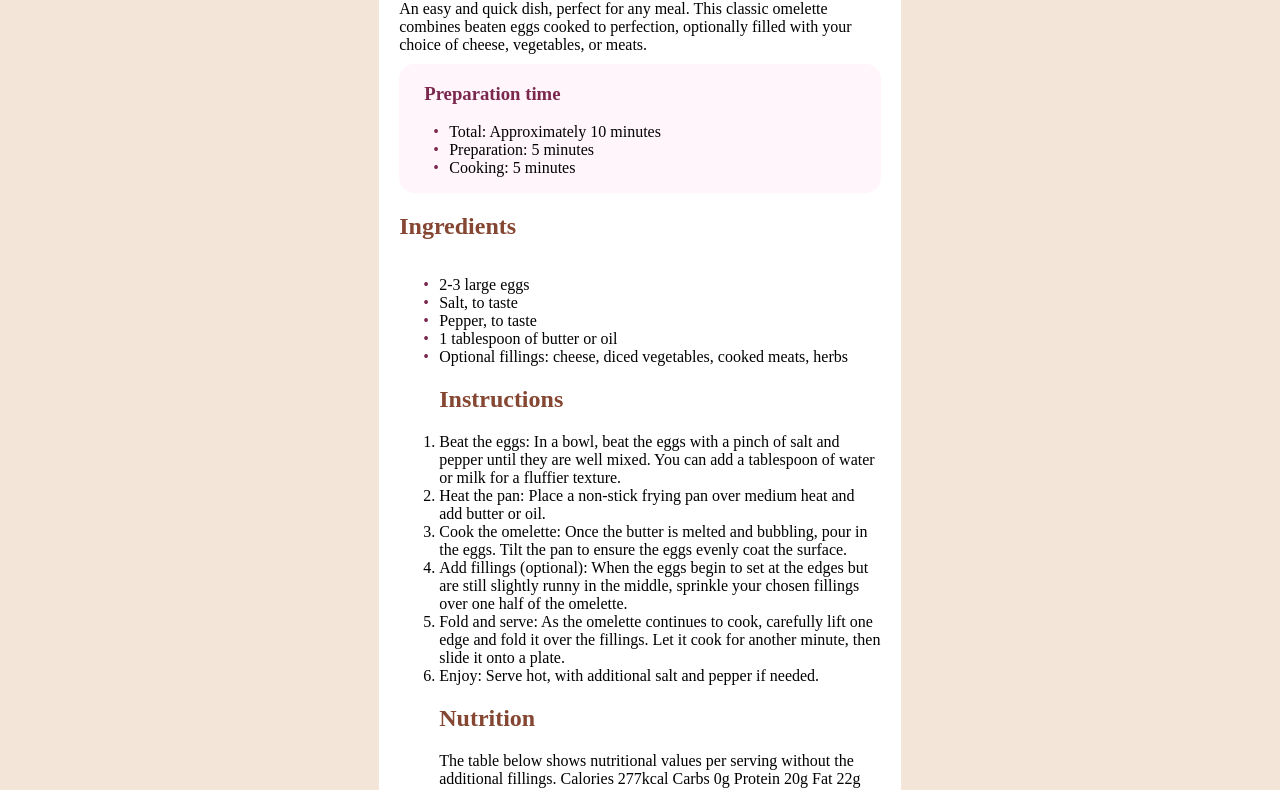
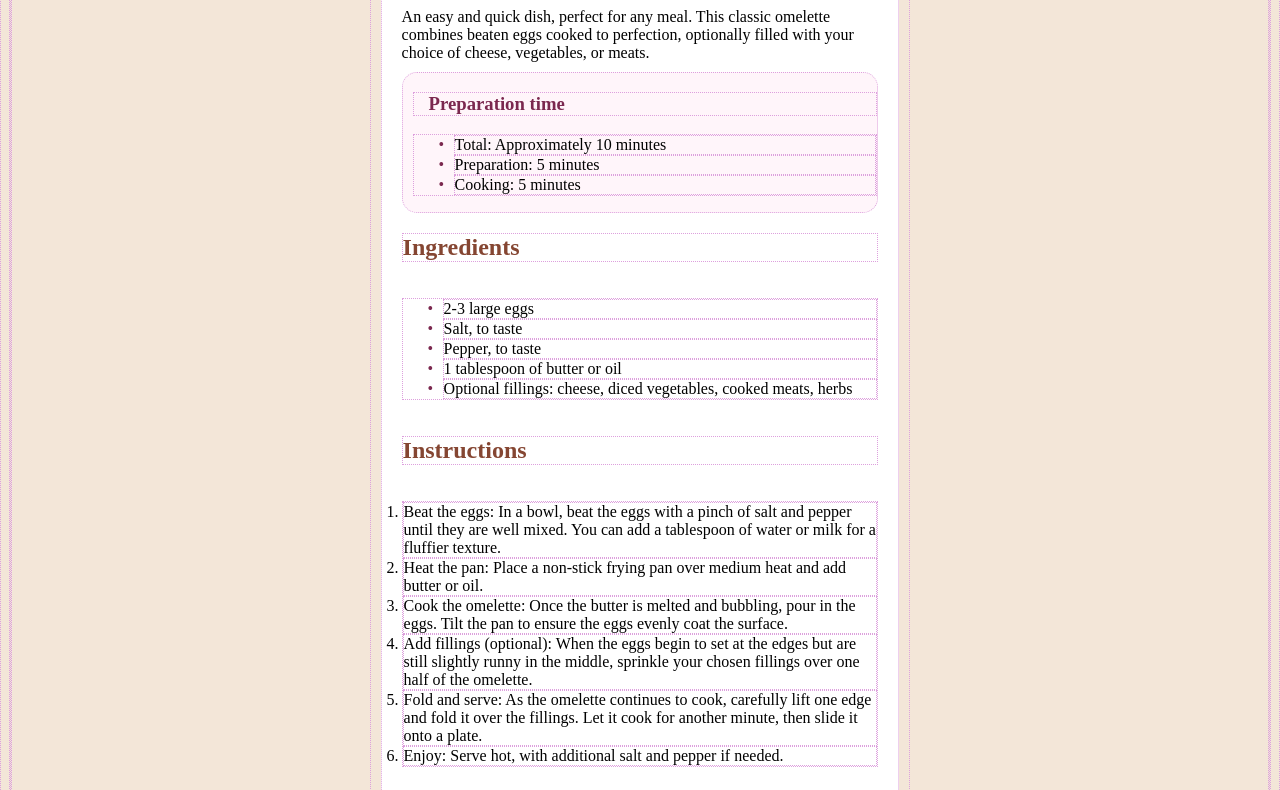
Before and after one commit to Gary-B-Rich/recipe-page, a plain HTML site: page index.html in a window 1280 px wide. Shown: the part 328-1118 px from the top of the page. Drawn offline with Linux system fonts and the light colour scheme.

Commit message:
figured out title alignment

```diff
--- a/index.html
+++ b/index.html
@@ -36,10 +36,9 @@
         <li>Pepper, to taste</li>
         <li>1 tablespoon of butter or oil</li>
         <li>Optional fillings: cheese, diced vegetables, cooked meats, herbs</li>
-
 <!-- insert line here  -->
-
-      <h2 id="move-me">Instructions</h2>
+      </ul>
+      <h2>Instructions</h2>
       <!-- Numbered List items -->
       <ol>
         <li>Beat the eggs: In a bowl, beat the eggs with a pinch of salt and pepper until they are well mixed.
@@ -61,7 +60,7 @@
 
 <!-- insert line here  -->
 
-      <h2 id="move-me">Nutrition</h2>
+      <h2>Nutrition</h2>
 
         The table below shows nutritional values per serving without the additional fillings.
 
--- a/styles.css
+++ b/styles.css
@@ -1,4 +1,8 @@
 /* styles.css for recipe-page */
+* {
+    border: 1px dotted plum;
+}
+
 
 body {
     background-color: hsl(30, 54%, 90%);
@@ -49,10 +53,6 @@ h1, h2, h3 {
 
 h2 {
     color: hsl(14, 45%, 36%);
-}
-#move-me {
-
-    text-align:start;
 }
 
 h3 {
```
